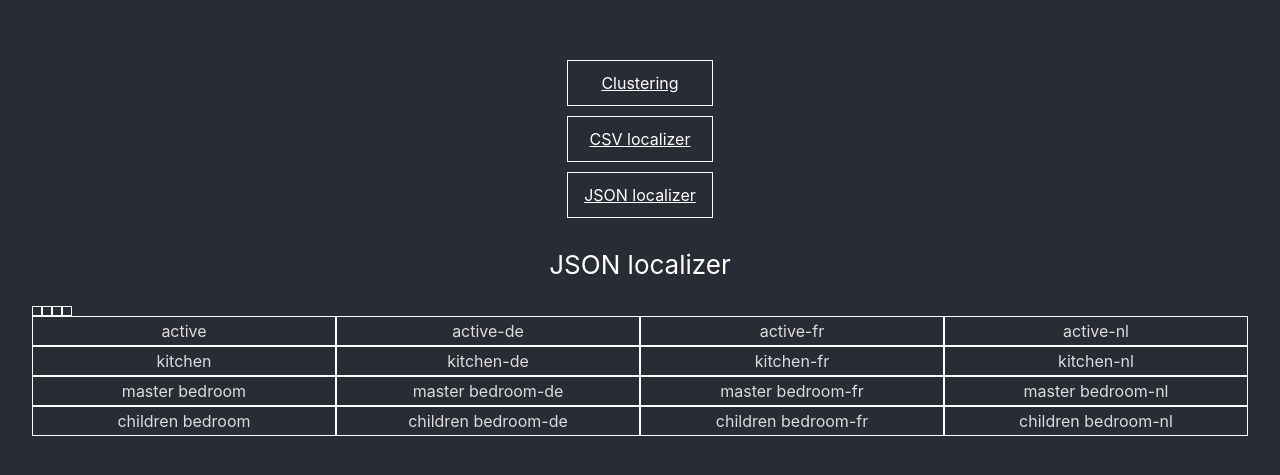
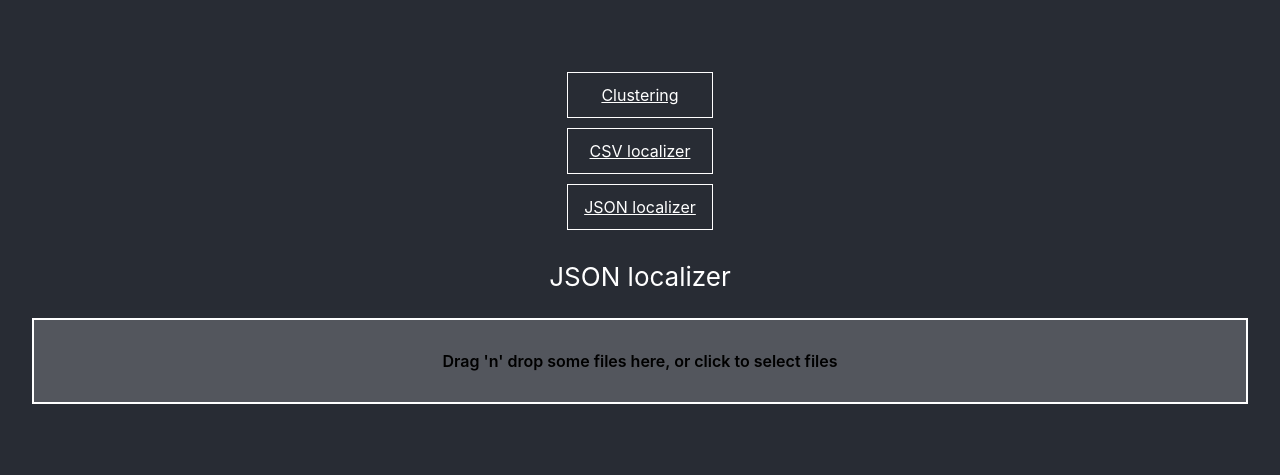
Before and after one commit to Pavel-Yarakhovich/clustering-example, a React (Create React App) app: page /json-localizer in a window 1280 px wide. Shown: the part 155-630 px from the top of the page. Built offline with nearby package versions, Linux system fonts and the light colour scheme.

Commit message:
upload json files, parse them and use

```diff
--- a/package.json
+++ b/package.json
@@ -9,6 +9,7 @@
     "density-clustering": "^1.3.0",
     "react": "^17.0.2",
     "react-dom": "^17.0.2",
+    "react-dropzone": "^11.4.2",
     "react-papaparse": "^3.17.2",
     "react-router-dom": "^5.3.0",
     "react-scripts": "4.0.3",
--- a/src/components/csvLocalizer/jsonLocalizer.js
+++ b/src/components/csvLocalizer/jsonLocalizer.js
@@ -1,17 +1,14 @@
-import React from 'react';
-import Cell from './Cell/Cell';
+import React from "react";
+import Cell from "./Cell/Cell";
 
 // Components
-import en from '../../testFiles/en.json';
-import de from '../../testFiles/de.json';
-import fr from '../../testFiles/fr.json';
-import nl from '../../testFiles/nl.json';
+import Dropzone from "../dropzone";
 
 // Helpers
-import { prepareInitialDataFromJson, combineTranslations } from './utils';
+import { prepareInitialDataFromJson, combineTranslations } from "./utils";
 
 // Styling
-import './csvLocalizer.css';
+import "./csvLocalizer.css";
 
 // upload files - let user choose
 // when files are chosen display resulting table
@@ -20,12 +17,23 @@ import './csvLocalizer.css';
 // show list of missing translations or extra ones if they are not presented in the 'en' list
 
 const JsonLocalizer = () => {
+  const [uploadedFiles, setUploadedFiles] = React.useState([]);
   const [data, setData] = React.useState({});
-  const [chosenFiles, setChosenFiles] = React.useState([en, de, fr, nl]);
-  const [activeCellId, setActiveCellId] = React.useState('');
-  const [newTranslation, setNewtranslation] = React.useState('');
+  const [chosenFiles, setChosenFiles] = React.useState([]);
+  const [activeCellId, setActiveCellId] = React.useState("");
+  const [newTranslation, setNewtranslation] = React.useState("");
 
   const inputRef = React.useRef();
+
+  const unpackUploadedFiles = React.useCallback(() => {
+    uploadedFiles.forEach((file) => {
+      const fileReader = new FileReader();
+      fileReader.readAsText(file, "UTF-8");
+      fileReader.onload = (e) => {
+        setChosenFiles((prev) => [...prev, JSON.parse(e.target.result)]);
+      };
+    });
+  }, [uploadedFiles]);
 
   React.useEffect(() => {
     inputRef.current?.focus();
@@ -39,7 +47,7 @@ const JsonLocalizer = () => {
   }, [chosenFiles]);
 
   React.useEffect(() => {
-    console.log('DATA ', data);
+    console.log("DATA ", data);
   }, [data]);
 
   const cellOnClick = React.useCallback((id) => {
@@ -47,26 +55,30 @@ const JsonLocalizer = () => {
   }, []);
 
   const onCancel = React.useCallback(() => {
-    setActiveCellId('');
-    setNewtranslation('');
+    setActiveCellId("");
+    setNewtranslation("");
   }, []);
 
   const saveTranslation = React.useCallback(() => {
     console.log(`id: ${activeCellId}`, `translation: ${newTranslation}`);
-    setActiveCellId('');
-    setNewtranslation('');
-  });
+    setActiveCellId("");
+    setNewtranslation("");
+  }, []);
 
   return (
     <>
-      <header className='App-header'>
+      <header className="App-header">
         <p>JSON localizer</p>
       </header>
-      <main style={{ width: '95%' }}>
+      <main style={{ width: "95%" }}>
+        <Dropzone files={uploadedFiles} setFiles={setUploadedFiles} />
+        {uploadedFiles.length > 0 && (
+          <button onClick={() => unpackUploadedFiles()}>UNPACK FILES</button>
+        )}
         <div></div>
-        <div className='table-row'>
+        <div className="table-row">
           {chosenFiles.map((file) => (
-            <div className='cell'>{file.name}</div>
+            <div className="cell">{file.name}</div>
           ))}
         </div>
         {data &&
@@ -76,7 +88,7 @@ const JsonLocalizer = () => {
               const cellWidth = 100 / values.length;
               return (
                 <>
-                  <div className='table-row' key={key}>
+                  <div className="table-row" key={key}>
                     {/* <div className="cell" style={{ width: `${cellWidth}%` }}>
                     {key}
                   </div> */}
@@ -89,24 +101,24 @@ const JsonLocalizer = () => {
                           style={{ width: `${cellWidth}%` }}
                           value={v}
                           onClick={(id) => cellOnClick(id)}
-                          className={activeCellId === id ? 'active-cell' : ''}
+                          className={activeCellId === id ? "active-cell" : ""}
                         />
                       );
                     })}
                   </div>
-                  {activeCellId?.split('-')[0] === key && (
-                    <div className='edit-translation'>
+                  {activeCellId?.split("-")[0] === key && (
+                    <div className="edit-translation">
                       <input
-                        placeholder='Enter a new translation'
+                        placeholder="Enter a new translation"
                         ref={inputRef}
                         value={newTranslation}
                         onChange={(e) => setNewtranslation(e.target.value)}
                       />
-                      <div className='buttons-container'>
-                        <button className='save' onClick={saveTranslation}>
+                      <div className="buttons-container">
+                        <button className="save" onClick={saveTranslation}>
                           Save
                         </button>
-                        <button className='cancel' onClick={onCancel}>
+                        <button className="cancel" onClick={onCancel}>
                           Cancel
                         </button>
                       </div>
--- /dev/null
+++ b/src/components/dropzone.js
@@ -0,0 +1,41 @@
+import React, { useCallback } from "react";
+import { useDropzone } from "react-dropzone";
+
+import styles from "./dropzone.module.css";
+
+const Dropzone = ({ files, setFiles }) => {
+  const onDrop = useCallback(
+    (acceptedFiles) => {
+      setFiles((prev) => [...prev, ...acceptedFiles]);
+    },
+    [setFiles]
+  );
+
+  const { getRootProps, getInputProps, isDragActive } = useDropzone({
+    onDrop,
+    accept: ".json",
+  });
+
+  return (
+    <>
+      <div {...getRootProps()} className={styles.dropzone}>
+        <input {...getInputProps()} />
+        {isDragActive ? (
+          <p>Drop the files here ...</p>
+        ) : (
+          <p>Drag 'n' drop some files here, or click to select files</p>
+        )}
+      </div>
+      <div className={styles.files_container}>
+        {files.length > 0 &&
+          files.map((file) => (
+            <div className={styles.uploaded_file} key={file.name}>
+              {file.name}
+            </div>
+          ))}
+      </div>
+    </>
+  );
+};
+
+export default Dropzone;
--- /dev/null
+++ b/src/components/dropzone.module.css
@@ -0,0 +1,29 @@
+.dropzone {
+  width: 100%;
+  padding: 15px;
+  box-sizing: border-box;
+  background-color: rgba(255, 255, 255, 0.2);
+  border: 2px solid white;
+  font-weight: 600;
+  color: black;
+  margin-bottom: 20px;
+  display: flex;
+  align-items: center;
+  justify-content: center;
+  cursor: pointer;
+}
+
+.files_container {
+  display: flex;
+  align-items: center;
+  flex-wrap: wrap;
+}
+
+.uploaded_file {
+  width: 80px;
+  padding: 8px;
+  box-sizing: border-box;
+  background-color: rgba(255, 255, 255, 0.2);
+  border: 2px solid white;
+  margin: 0 15px 15px 0;
+}
```
Also changed, not shown: 1 other file (tests, documents, lock files or other folders).
